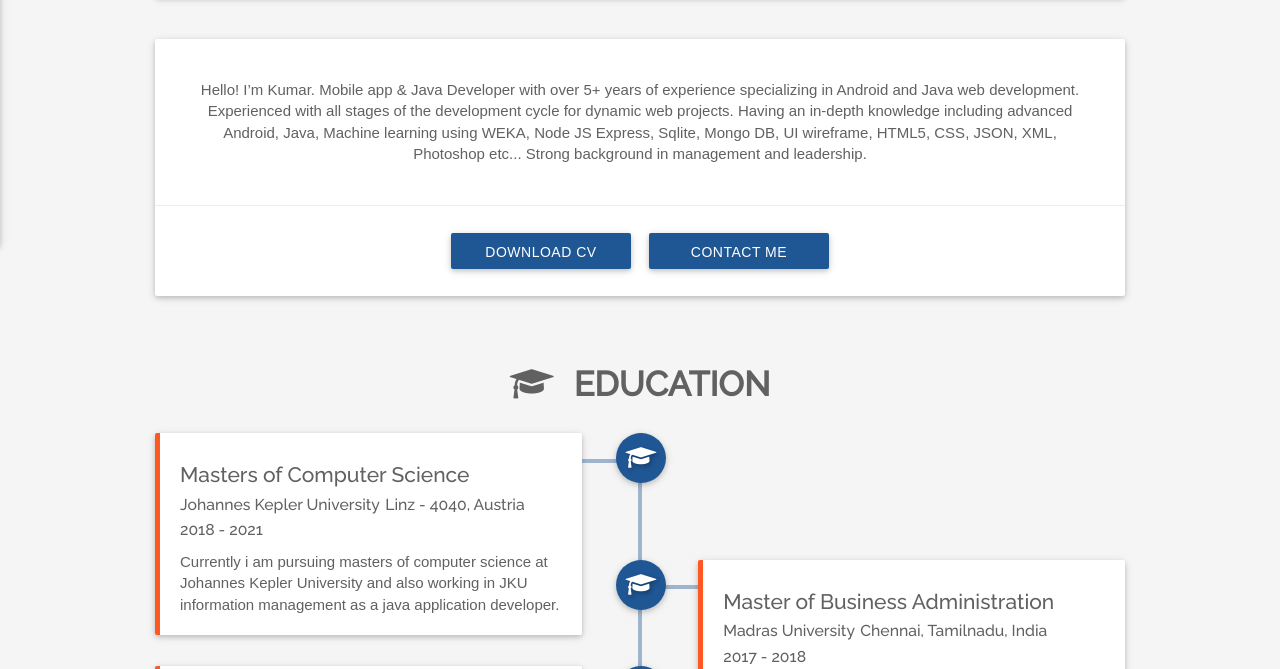
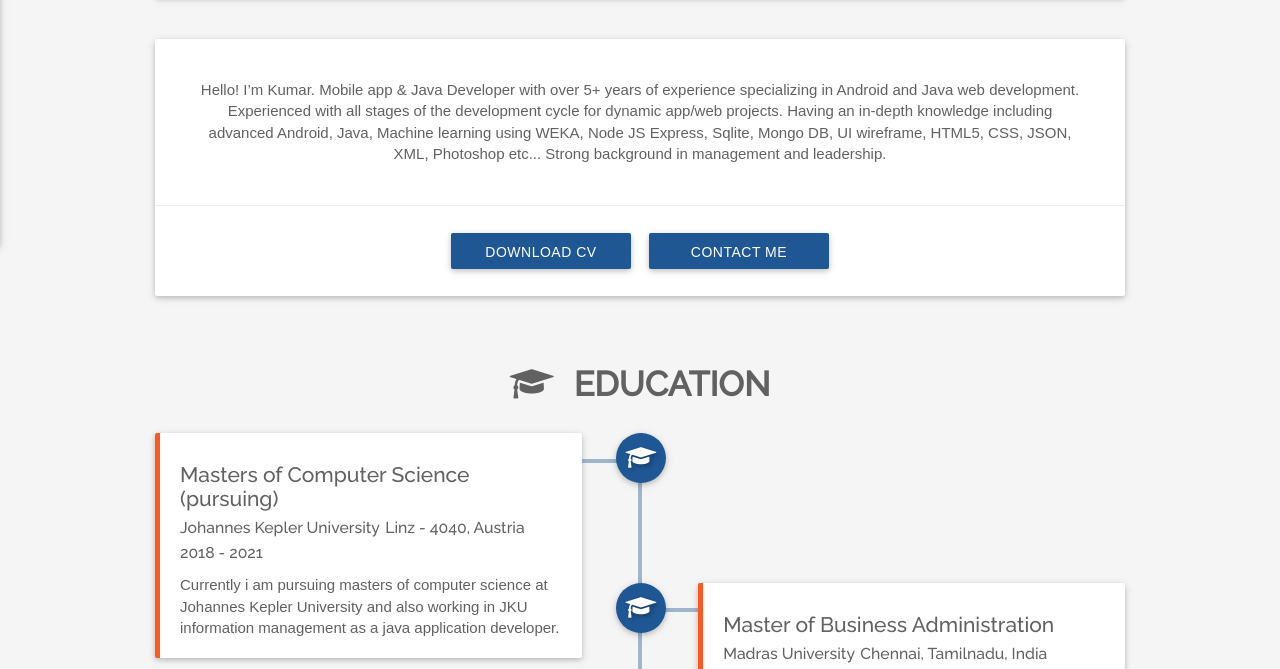
Before and after one commit to Kumar-Neelamegam/AboutKumar, a plain HTML site: page index.html in a window 1280 px wide. Shown: the part 554-1223 px from the top of the page. Drawn offline with Linux system fonts and the light colour scheme; some packages are replaced by stand-ins of ours; a web font is replaced by a local one.

Commit message:
Updated content

```diff
--- a/index.html
+++ b/index.html
@@ -193,7 +193,7 @@
                         <p>
                             Hello! I’m Kumar. Mobile app & Java Developer with over 5+ years of experience
                             specializing in Android and Java web development. Experienced with all stages of the
-                            development cycle for dynamic web projects. Having an in-depth knowledge
+                            development cycle for dynamic app/web projects. Having an in-depth knowledge
                             including advanced Android, Java, Machine learning using WEKA, Node JS Express, Sqlite, Mongo DB, UI wireframe, HTML5, CSS, JSON, XML, Photoshop etc... Strong background in management and leadership.
                         </p>
                     </div>
@@ -233,7 +233,7 @@
                 <div class="card timeline-content">
                     <div class="card-content">
                         <!-- TIMELINE TITLE -->
-                        <h6 class="timeline-title">Masters of Computer Science</h6>
+                        <h6 class="timeline-title">Masters of Computer Science (pursuing)</h6>
                         <!-- TIMELINE TITLE INFO -->
                         <div class="timeline-info">
                             <h6>
```
